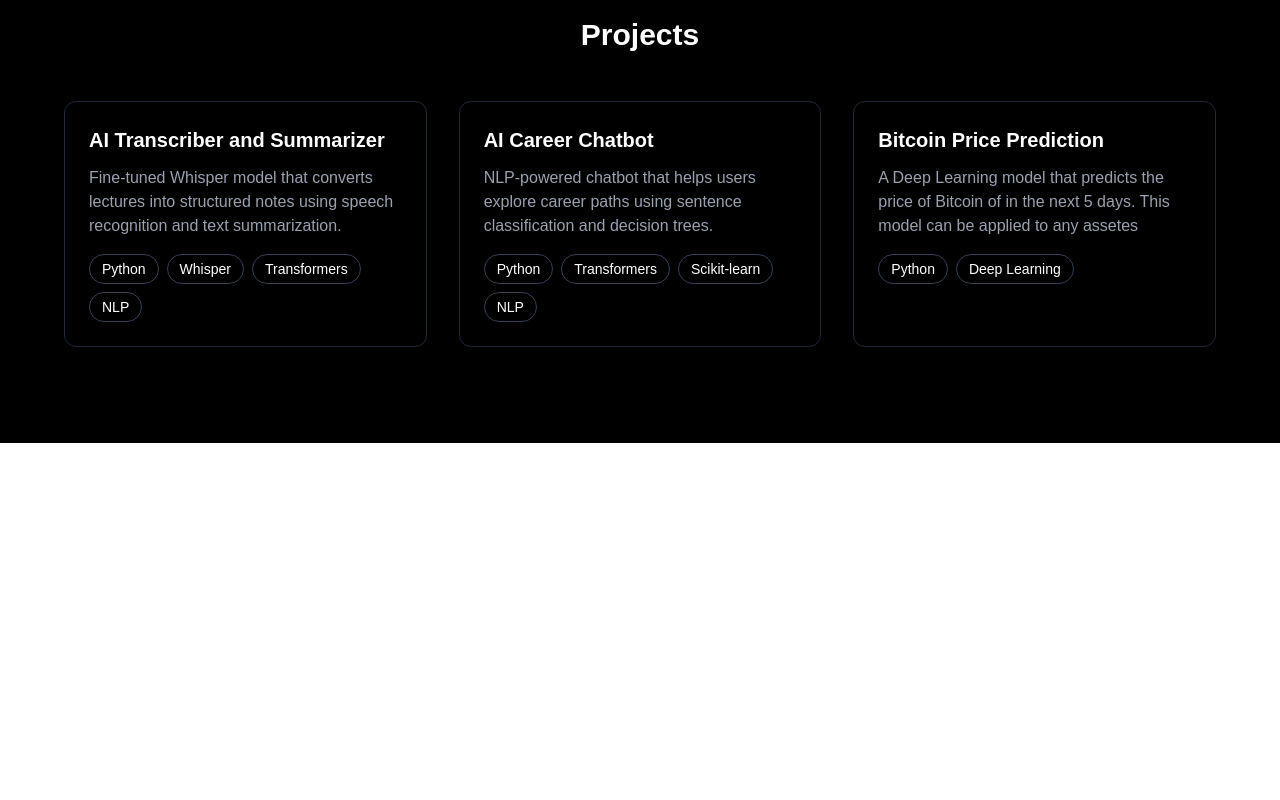
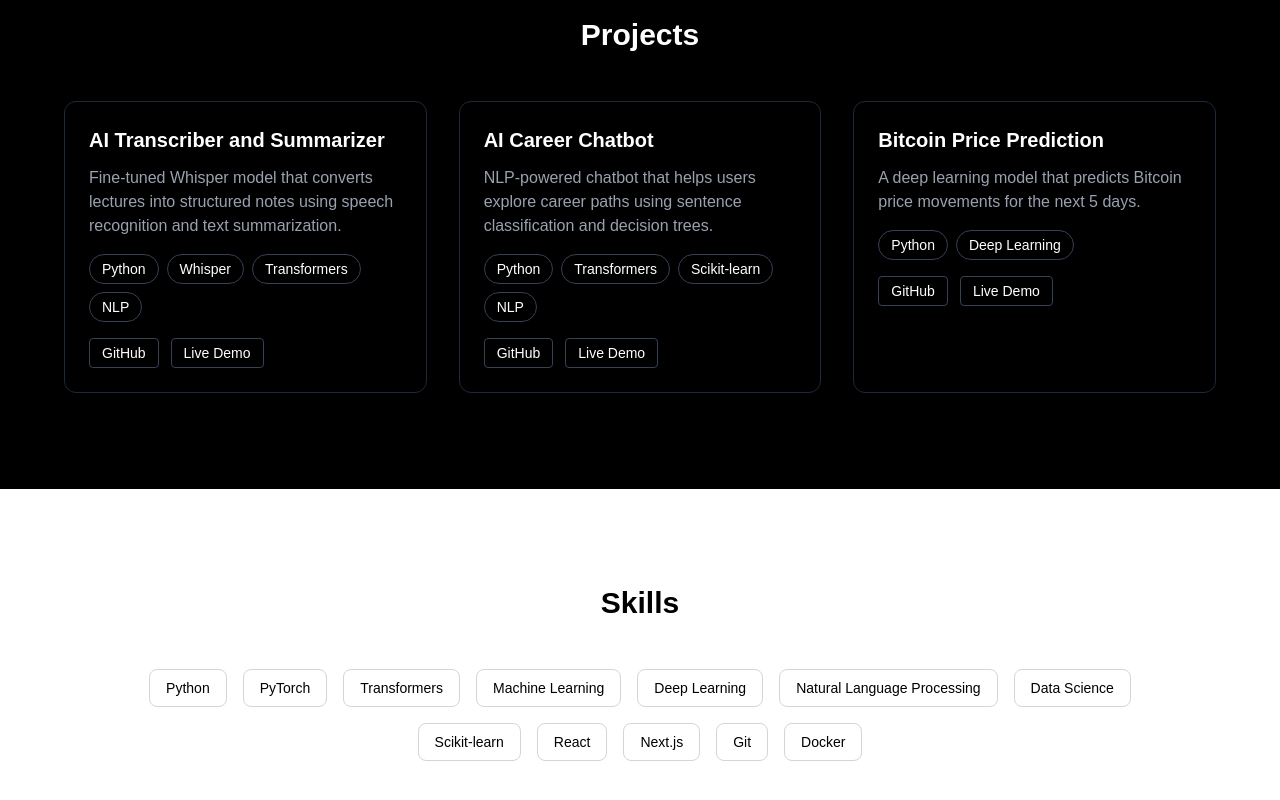
Before and after one commit to DenzelMalik/my-portfolio, a Next.js app: page / in a window 1280 px wide. Shown: the part 879-1679 px from the top of the page. Before the commit the page ends 1322 px from the top, so only its background shows below. Built offline with nearby package versions, Linux system fonts and the light colour scheme.

Commit message:
Add Skills Section

```diff
--- a/app/page.tsx
+++ b/app/page.tsx
@@ -1,13 +1,13 @@
 import Hero from "../components/Hero";
-// import About from "../components/About";
 import Projects from "../components/Projects";
+import Skills from "../components/Skills";
 
 export default function Home() {
   return (
     <main>
       <Hero />
-      {/* <About /> */}
       <Projects />
+      <Skills />
     </main>
   );
 }
--- a/components/Projects.tsx
+++ b/components/Projects.tsx
@@ -4,18 +4,24 @@ const projects = [
     description:
       "Fine-tuned Whisper model that converts lectures into structured notes using speech recognition and text summarization.",
     tech: ["Python", "Whisper", "Transformers", "NLP"],
+    github: "https://github.com/DenzelMalik",
+    demo: "#",
   },
   {
     title: "AI Career Chatbot",
     description:
       "NLP-powered chatbot that helps users explore career paths using sentence classification and decision trees.",
     tech: ["Python", "Transformers", "Scikit-learn", "NLP"],
+    github: "https://github.com/DenzelMalik",
+    demo: "#",
   },
   {
     title: "Bitcoin Price Prediction",
     description:
-      "A Deep Learning model that predicts the price of Bitcoin of in the next 5 days. This model can be applied to any assetes",
+      "A deep learning model that predicts Bitcoin price movements for the next 5 days.",
     tech: ["Python", "Deep Learning"],
+    github: "https://github.com/DenzelMalik",
+    demo: "#",
   },
 ];
 
@@ -53,6 +59,23 @@ export default function Projects() {
                   </span>
                 ))}
               </div>
+              <div className="flex gap-3 mt-4">
+                <a
+                    href={project.github}
+                    target="_blank"
+                    className="text-sm border border-gray-700 px-3 py-1 rounded hover:bg-white hover:text-black transition"
+                >
+                    GitHub
+                </a>
+
+                <a
+                    href={project.demo}
+                    target="_blank"
+                    className="text-sm border border-gray-700 px-3 py-1 rounded hover:bg-white hover:text-black transition"
+                >
+                    Live Demo
+                </a>
+                </div>
             </div>
           ))}
 
--- /dev/null
+++ b/components/Skills.tsx
@@ -0,0 +1,41 @@
+const skills = [
+  "Python",
+  "PyTorch",
+  "Transformers",
+  "Machine Learning",
+  "Deep Learning",
+  "Natural Language Processing",
+  "Data Science",
+  "Scikit-learn",
+  "React",
+  "Next.js",
+  "Git",
+  "Docker"
+];
+
+export default function Skills() {
+  return (
+    <section className="bg-white text-black py-24 px-6">
+      <div className="max-w-5xl mx-auto">
+
+        <h2 className="text-3xl font-bold mb-12 text-center">
+          Skills
+        </h2>
+
+        <div className="flex flex-wrap justify-center gap-4">
+
+          {skills.map((skill, index) => (
+            <div
+              key={index}
+              className="border border-gray-300 px-4 py-2 rounded-lg text-sm font-medium hover:bg-black hover:text-white transition"
+            >
+              {skill}
+            </div>
+          ))}
+
+        </div>
+
+      </div>
+    </section>
+  );
+}
```
